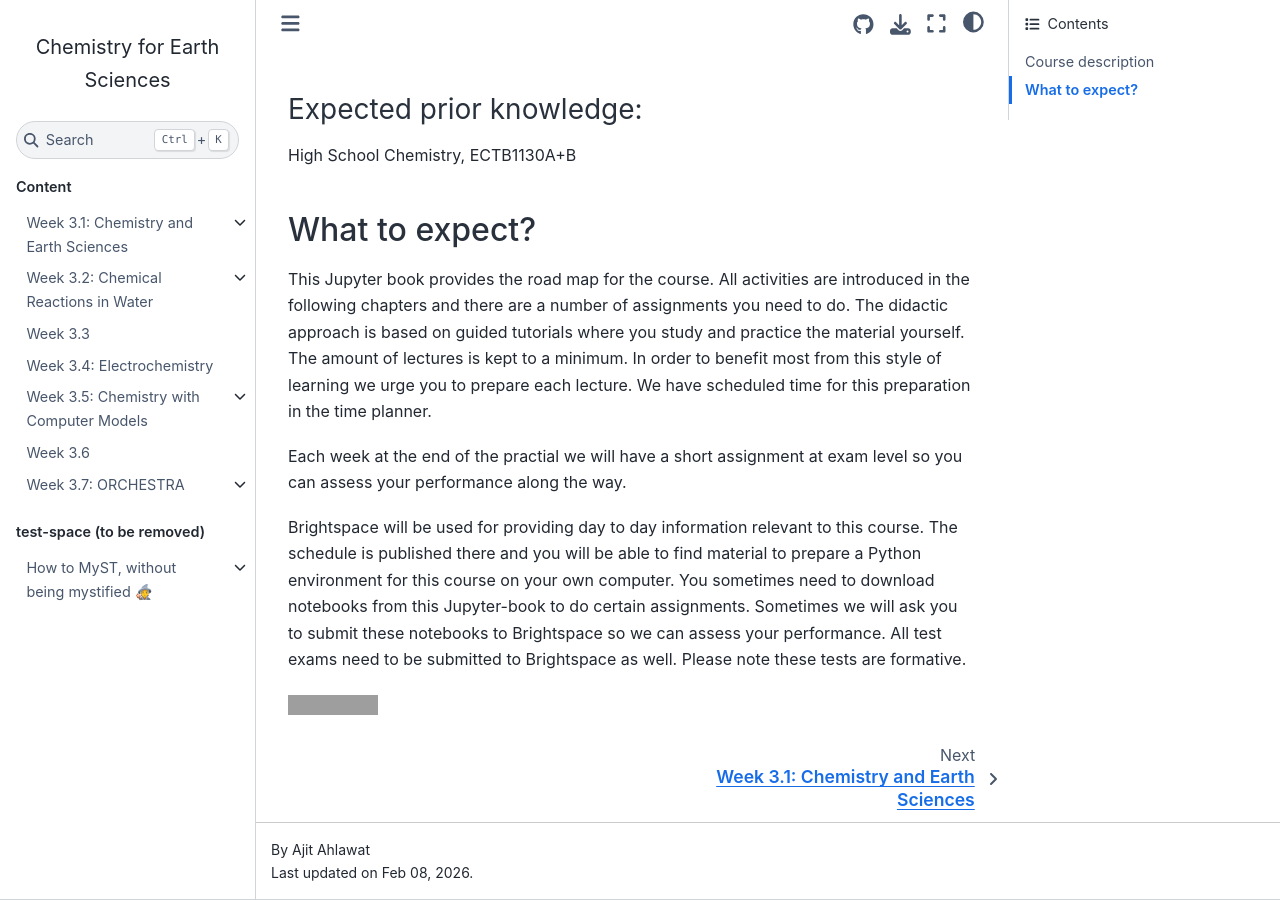
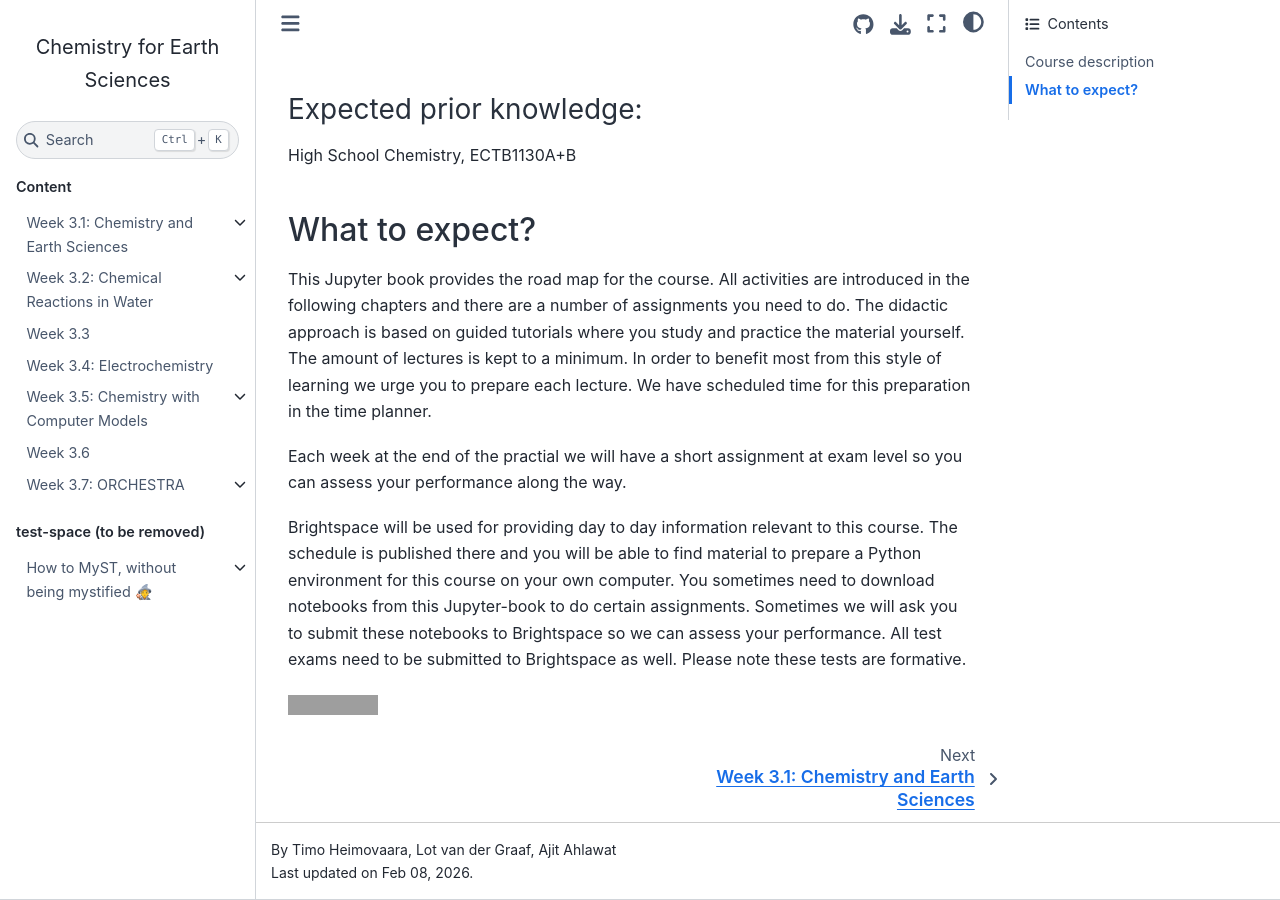
Before and after one commit to BScECT/Chemistry4Earth, a Jupyter Book: the page built from book/intro.md, in a window 1280 px wide and 900 px high, scrolled down 528 px. Built offline with Jupyter Book 1.0.4 settings and Sphinx 7.4.7 and the Sphinx Book theme 1.1.4, drawn with Linux system fonts in a browser that asks for light colours; comment, search, counter and statistics services are not loaded; part of the change alters nothing that is shown; grey boxes are pictures that could not be loaded.

Commit message:
changed authors

```diff
--- a/book/_config.yml
+++ b/book/_config.yml
@@ -2,9 +2,7 @@
 
 # This config includes an opinionated list of configuration options of TeachBooks, Jupyterbook v1, Sphinx and other extensions part of TeachBooks-Favourites.
 
-author: Timo Heimovaara
-author: Lot van der Graaf
-author: Ajit Ahlawat
+author: Timo Heimovaara, Lot van der Graaf, Ajit Ahlawat
                                                      # Replace TeachBooks Teams with your own name in the line above, configuratin part of JupyterBook: https://jupyterbook.org/en/stable/customize/config.html
 execute:
   execute_notebooks: "off"                           # Replace this if you want don't have notebooks with output and you want to add notebook output during build, configuration part of Jupyterbook v1 (https://jupyterbook.org/en/stable/customize/config.html)
```
